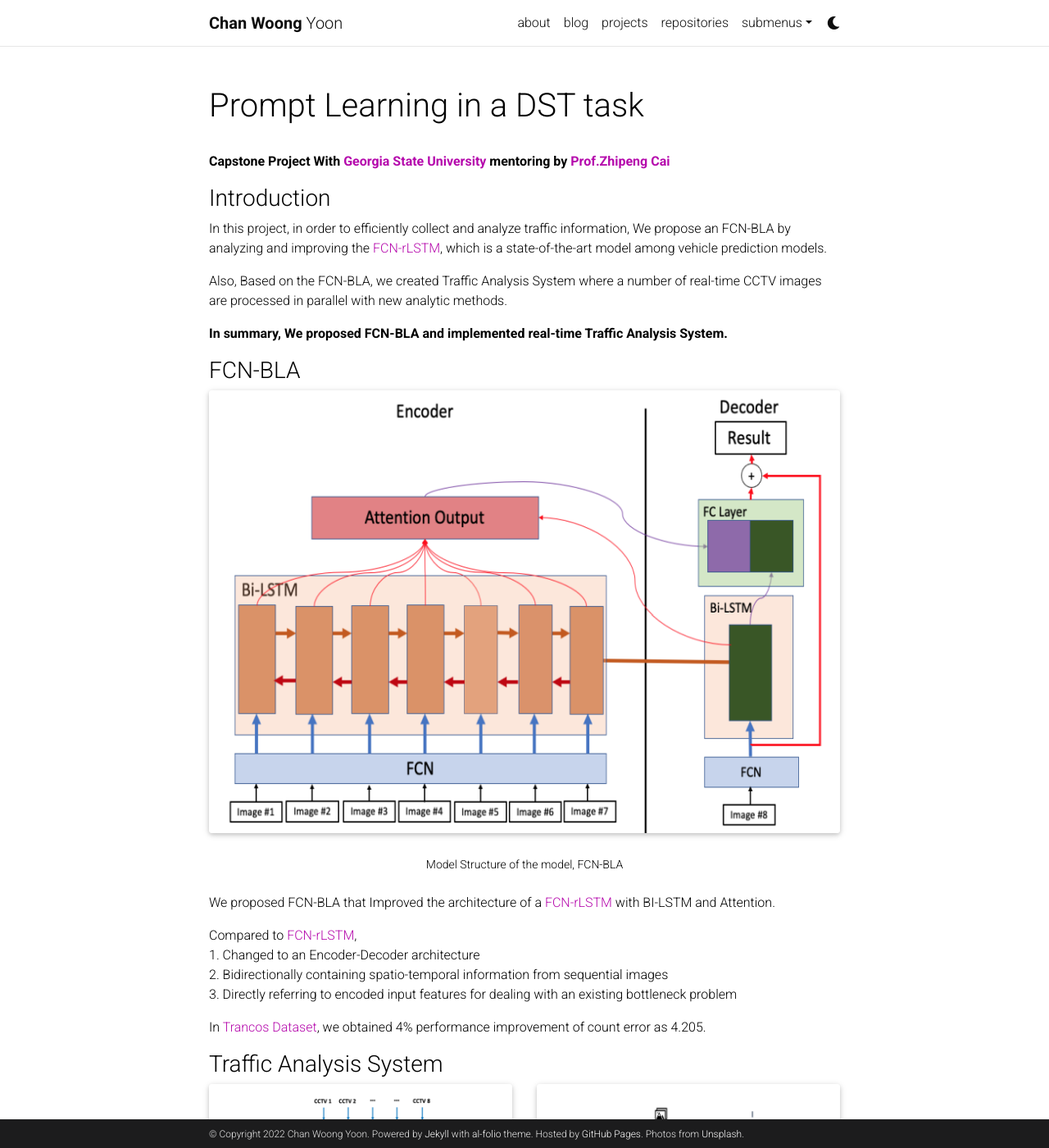
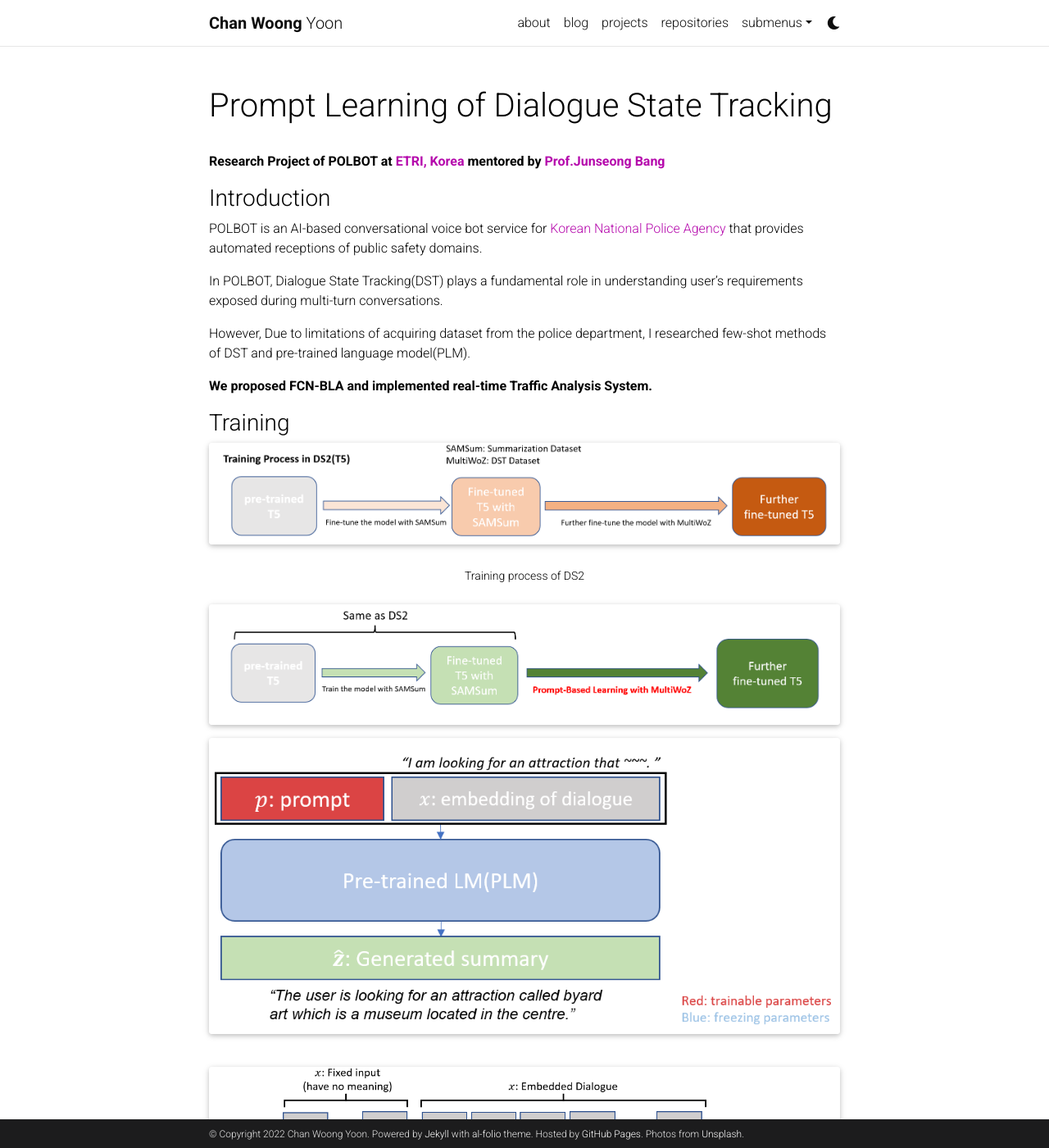
Before and after one commit to qicqock/qicqock.github.io, a Jekyll site: the page built from _projects/1_project.md, in a window 1280 px wide and 1400 px high. Shown: the whole window at 82% size. Built offline with Jekyll 4.4.1, drawn with Linux system fonts in a browser that asks for light colours; full-size pictures stand in for the smaller copies a plugin makes; comment, search, counter and statistics services are not loaded; a style sheet for code colours, icons or effects is not loaded.

Commit message:
Update 1_project.md

```diff
--- a/_projects/1_project.md
+++ b/_projects/1_project.md
@@ -1,33 +1,67 @@
 ---
 layout: page
-title: Prompt Learning in a DST task
+title: Prompt Learning of Dialogue State Tracking
 description:
-img: assets/img/capstone2022/capstone2022_model.png
+img: assets/img/Pftune_DS2/pftune.png
 importance: 1
 category: work
 ---
 
-<p class="font-weight-bold">Capstone Project With <a href='https://www.gsu.edu/'>Georgia State University</a> mentoring by <a href='http://cai.csgsu.org/'>Prof.Zhipeng Cai</a></p>
-
+<p class="font-weight-bold">Research Project of POLBOT at <a href="https://www.etri.re.kr/intro.html">ETRI, Korea </a> mentored by <a href='https://scholar.google.com/citations?user=ls--5v0AAAAJ&hl=en'>Prof.Junseong Bang</a></p>
 
 <h3>Introduction</h3>
 
-In this project, in order to efficiently collect and analyze traffic information, We propose an FCN-BLA by analyzing and improving the <a href="https://arxiv.org/abs/1707.09476">FCN-rLSTM</a>, which is a state-of-the-art model among vehicle prediction models.
+POLBOT is an AI-based conversational voice bot service for <a href="https://minwon.police.go.kr/">Korean National Police Agency</a> that provides automated receptions  of public safety domains.
 
-Also, Based on the FCN-BLA, we created Traffic Analysis System where a number of real-time CCTV images are processed in parallel with new analytic methods.
+In POLBOT, Dialogue State Tracking(DST) plays a fundamental role in understanding user's requirements exposed during multi-turn conversations.
 
-<p class="font-weight-bold">In summary, We proposed FCN-BLA and implemented real-time Traffic Analysis System.</p>
+However, Due to limitations of acquiring dataset from the police department, I researched few-shot methods of DST and pre-trained language model(PLM).
 
 
-<h3>FCN-BLA</h3>
+<p class="font-weight-bold"> We proposed FCN-BLA and implemented real-time Traffic Analysis System.</p>
+
+<h3>Training</h3>
 
 <div class="row">
     <div class="col-sm mt-3 mt-md-0">
-        {% include figure.html path="assets/img/capstone2022/capstone2022_model.png" title="FCN-BLA" class="img-fluid rounded z-depth-1" %}
+        {% include figure.html path="assets/img/Pftune_DS2/training_ds2.png" class="img-fluid rounded z-depth-1" %}
     </div>
 </div>
 <div class="caption">
-    Model Structure of the model, FCN-BLA
+    Training process of DS2
+</div>
+
+<div class="row">
+    <div class="col-sm mt-3 mt-md-0">
+        {% include figure.html path="assets/img/Pftune_DS2/training_pf_ds2.png" class="img-fluid rounded z-depth-1" %}
+    </div>
+</div>
+
+<div class="row">
+    <div class="col-sm mt-3 mt-md-0">
+        {% include figure.html path="assets/img/Pftune_DS2/prompt_tune.png" class="img-fluid rounded z-depth-1" %}
+    </div>
+</div>
+<div class="caption">
+
+</div>
+
+<div class="row">
+    <div class="col-sm mt-3 mt-md-0">
+        {% include figure.html path="assets/img/Pftune_DS2/pftune.png" class="img-fluid rounded z-depth-1" %}
+    </div>
+</div>
+<div class="caption">
+
+</div>
+
+<div class="row">
+    <div class="col-sm mt-3 mt-md-0">
+        {% include figure.html path="assets/img/Pftune_DS2/result.png" class="img-fluid rounded z-depth-1" %}
+    </div>
+</div>
+<div class="caption">
+
 </div>
 
 We proposed FCN-BLA that Improved the architecture of a <a href="https://arxiv.org/abs/1707.09476">FCN-rLSTM</a> with BI-LSTM and Attention.
```
